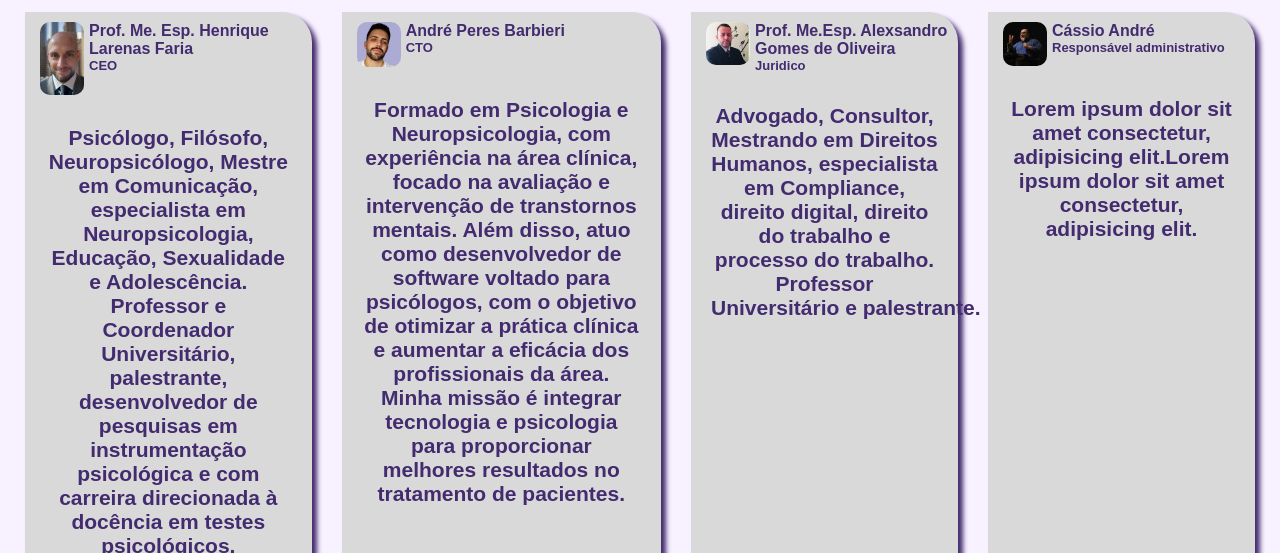
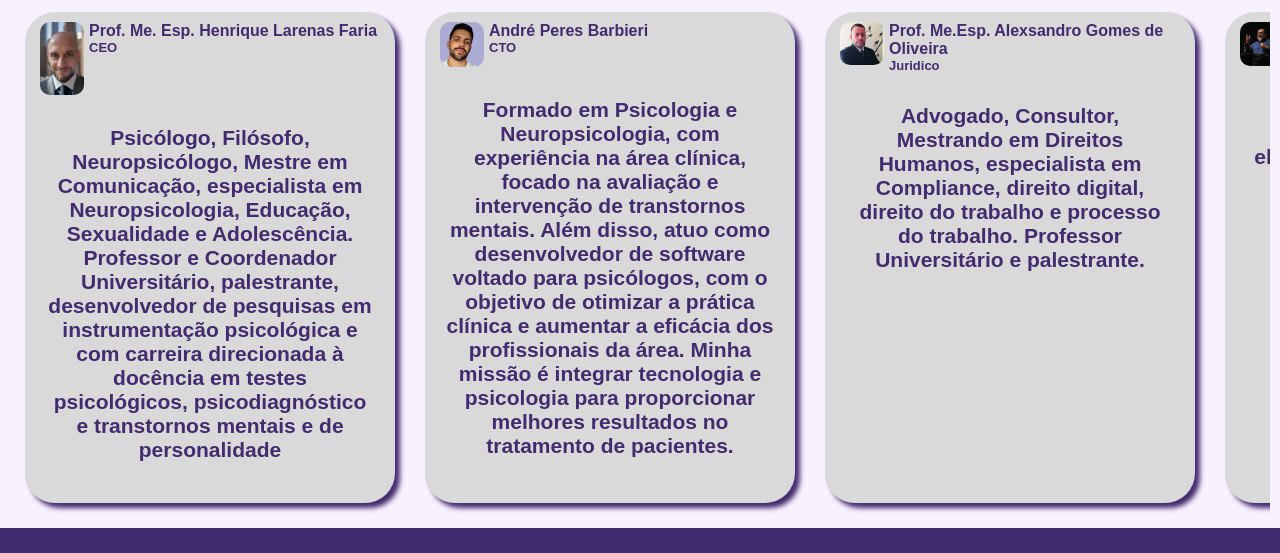
Before and after one commit to barbieri97/vividamente, a plain HTML site: page about.html in a window 1280 px wide. Shown: the part 818-1371 px from the top of the page. Drawn offline with nearby package versions, Linux system fonts and the light colour scheme; a web font is replaced by a local one.

Commit message:
estilização dos cards

```diff
--- a/css/about.css
+++ b/css/about.css
@@ -6,8 +6,8 @@
 
 .fundador {
     background-color: var(--tc6);
-    min-width: 247px;
-    border-radius: 0px 30px 0px 30px;
+    min-width: 350px;
+    border-radius: 30px 30px 30px 30px;
     padding: 10px;
     display: flex;
     flex-direction: column;
--- a/css/home.css
+++ b/css/home.css
@@ -92,7 +92,7 @@ div {
 .recomendacao {
     background-color: var(--tc6);
     min-width: 247px;
-    border-radius: 0px 30px 0px 30px;
+    border-radius: 30px 30px 30px 30px;
     padding: 10px;
     display: flex;
     flex-direction: column;
```
